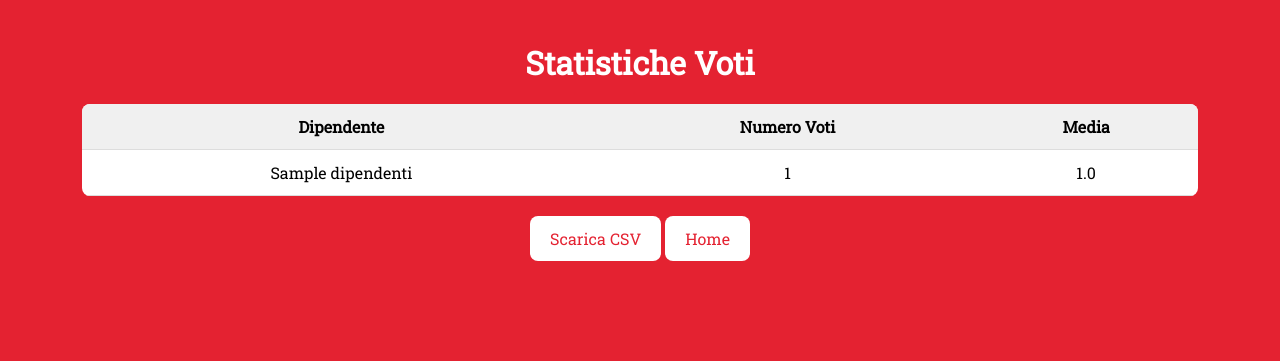
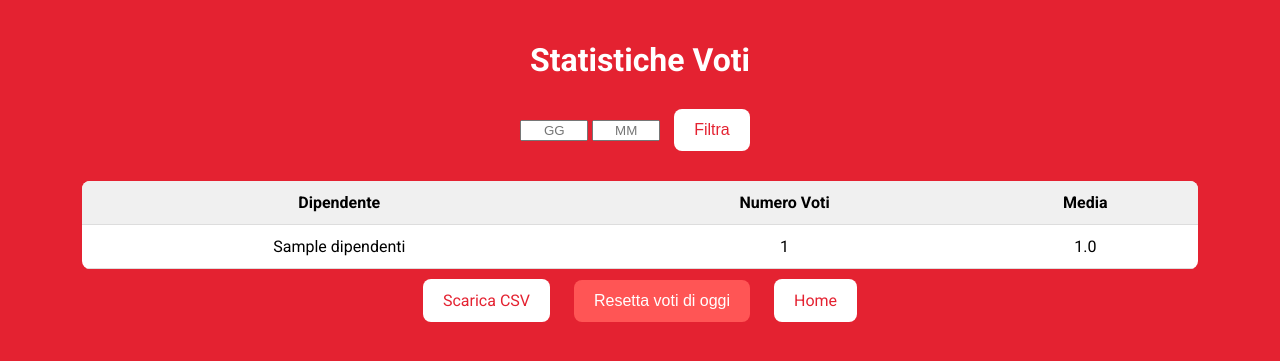
Before and after one commit to conadsciacca/totem_voti, a Flask app: page /stats in a window 1280 px wide. Shown: the top 361 px of the page. Run offline with Flask 3, Linux system fonts and the light colour scheme; the visitor is signed in with stand-in values (Sample User, id 1); tables that the repository leaves empty hold one stand-in row (values such as "Sample post").

Commit message:
Add files via upload

```diff
--- a/templates/stats.html
+++ b/templates/stats.html
@@ -4,20 +4,17 @@
   <meta charset="UTF-8">
   <meta name="viewport" content="width=device-width, initial-scale=1.0">
   <title>Statistiche Voti</title>
-  <link href="https://fonts.googleapis.com/css2?family=Roboto+Slab&display=swap" rel="stylesheet">
+  <link href="https://fonts.googleapis.com/css2?family=Roboto:wght@400;700&display=swap" rel="stylesheet">
   <style>
     body {
-      font-family: 'Roboto Slab', serif;
+      font-family: 'Roboto', sans-serif;
       background-color: #e42231;
       color: white;
       margin: 0;
       padding: 20px;
       text-align: center;
     }
-    h1 {
-      font-size: 2em;
-      margin-bottom: 20px;
-    }
+    h1 { font-size: 2em; margin-bottom: 20px; }
     table {
       margin: 0 auto;
       border-collapse: collapse;
@@ -27,32 +24,32 @@
       border-radius: 8px;
       overflow: hidden;
     }
-    th, td {
-      padding: 12px;
-      border-bottom: 1px solid #ddd;
-    }
-    th {
-      background-color: #f0f0f0;
-    }
+    th, td { padding: 12px; border-bottom: 1px solid #ddd; }
+    th { background-color: #f0f0f0; }
     .button {
       background-color: white;
       color: #e42231;
       border: none;
       padding: 12px 20px;
-      margin-top: 20px;
+      margin: 10px;
       border-radius: 8px;
       cursor: pointer;
       font-size: 16px;
       text-decoration: none;
       display: inline-block;
     }
-    .button:hover {
-      background-color: #ffcccc;
-    }
+    .button:hover { background-color: #ffcccc; }
   </style>
 </head>
 <body>
   <h1>Statistiche Voti</h1>
+
+  <form method="get" style="margin-bottom:20px;">
+    <input type="text" name="giorno" placeholder="GG" value="{{ giorno or '' }}" style="width:60px; text-align:center;">
+    <input type="text" name="mese" placeholder="MM" value="{{ mese or '' }}" style="width:60px; text-align:center;">
+    <button type="submit" class="button">Filtra</button>
+  </form>
+
   <table>
     <tr>
       <th>Dipendente</th>
@@ -67,7 +64,13 @@
     </tr>
     {% endfor %}
   </table>
+
   <a href="{{ url_for('export_csv') }}" class="button">Scarica CSV</a>
+  <form method="post" action="{{ url_for('reset_voti') }}" style="display:inline;">
+    <button type="submit" class="button" style="background-color:#ff5555;color:white;">
+      Resetta voti di oggi
+    </button>
+  </form>
   <a href="{{ url_for('index') }}" class="button">Home</a>
 </body>
 </html>
```
Also changed, not shown: templates/index.html (+4 -9 lines), templates/login.html (+3 -5 lines), templates/voto.html (+4 -9 lines).
